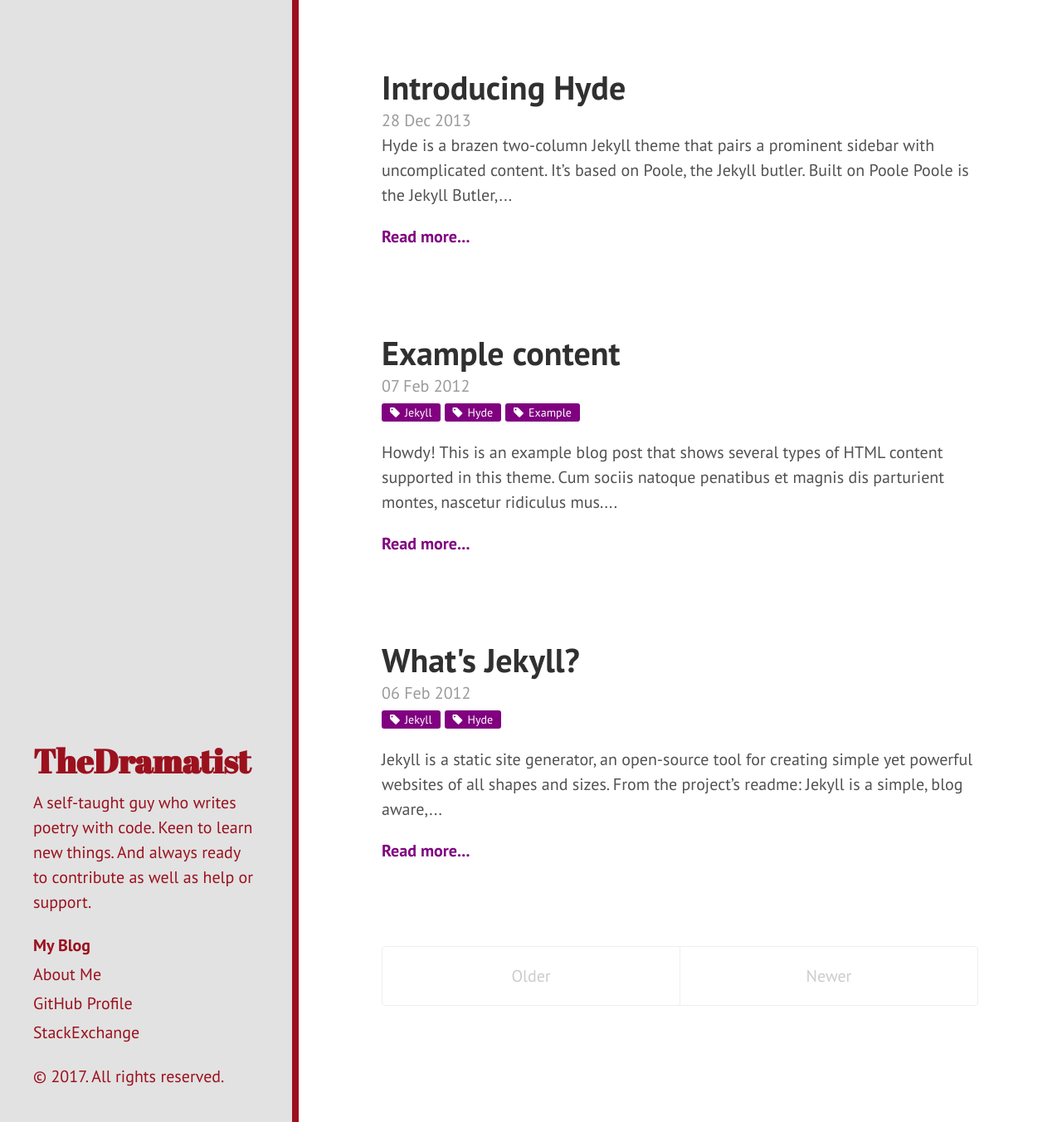
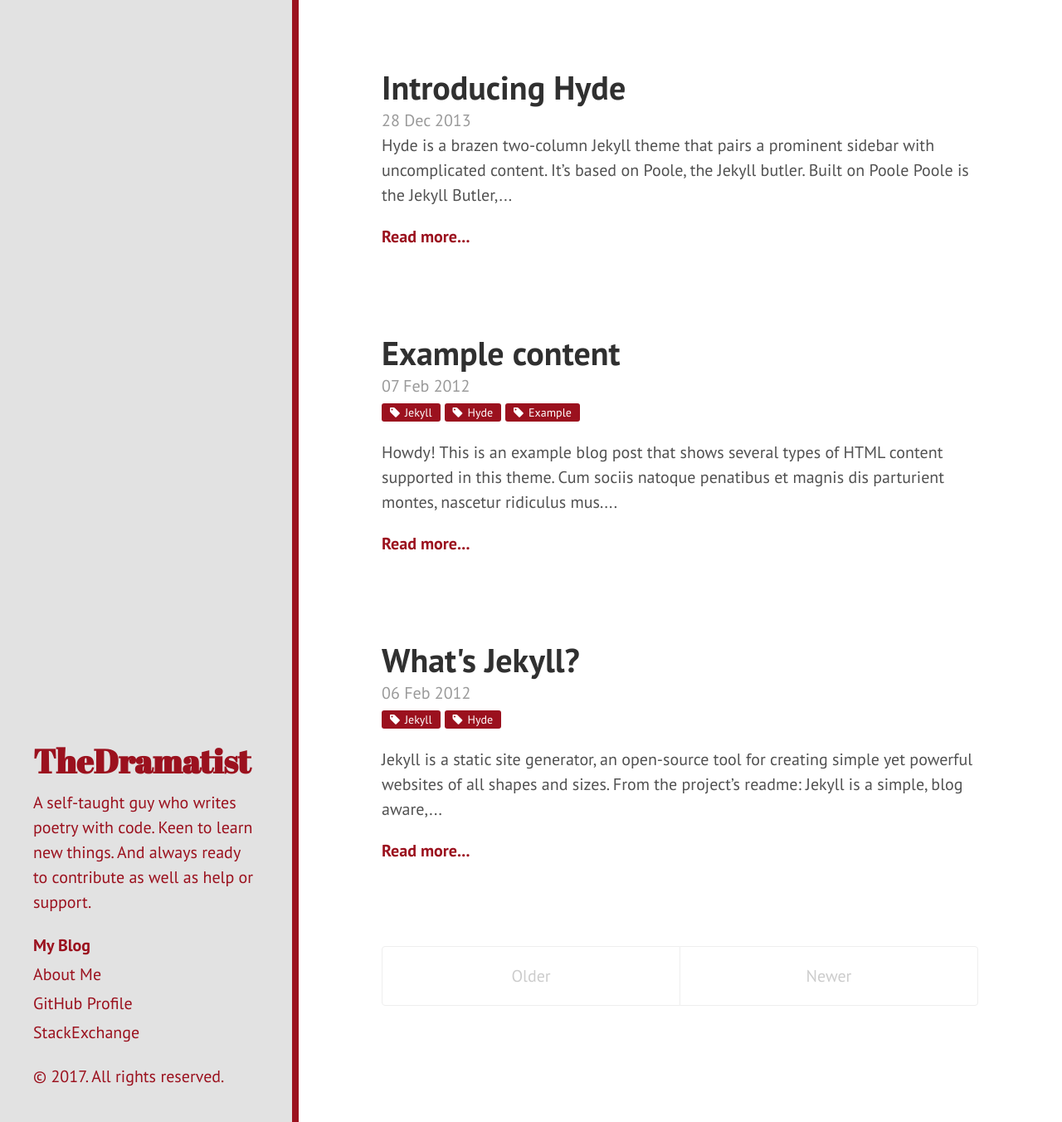
Before and after one commit to khanrn/codemascot.github.io, a Jekyll site: the page built from index.html, in a window 1280 px wide and 1352 px high. Shown: the whole window at 83% size. Built offline with Jekyll 4.4.1, drawn with Linux system fonts in a browser that asks for light colours; Markdown is read by kramdown in place of the engine named in the settings; the list of posts is cut into pages by our own code.

Commit message:
Color update

```diff
--- a/public/css/hyde.css
+++ b/public/css/hyde.css
@@ -65,7 +65,7 @@ html {
     margin-bottom: 1rem;
 }
 .categories span {
-    background: #800080;
+    background: #9b111e;
     color: #fff;
     padding: 2px 10px;
     font-size: 14px;
@@ -152,11 +152,11 @@ a.sidebar-nav-item:focus {
 }
 
 a {
-    color: #800080;
+    color: #9b111e;
 }
 
 .post-title a:hover {
-    color: #800080;
+    color: #9b111e;
 }
 
 a.read-more {
```
